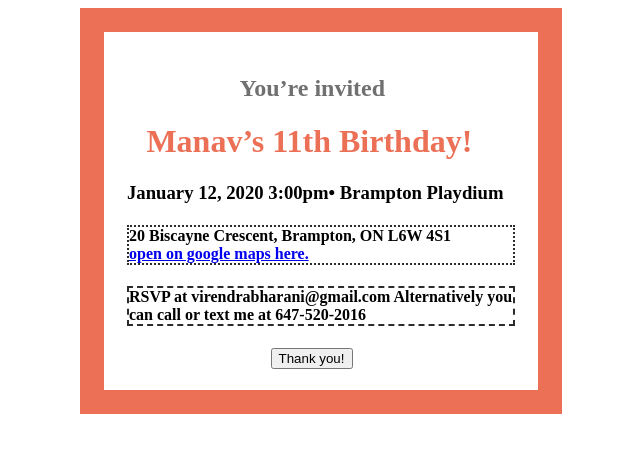
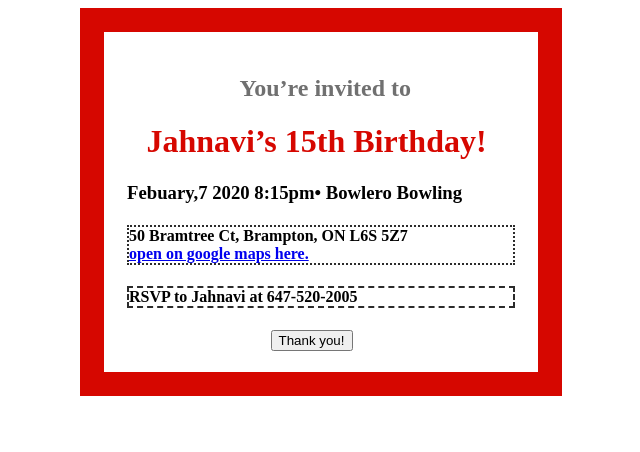
Before and after one commit to greninjagx/greninjagx.github.io, a plain HTML site: page birthday.html in a window 1280 px wide. Shown: the whole page, without its empty margins (319-959 px from the left). Drawn offline with Linux system fonts and the light colour scheme.

Commit message:
Update birthday.html

```diff
--- a/birthday.html
+++ b/birthday.html
@@ -1,3 +1,4 @@
+
 <!DOCTYPE html>
 <html>
     <head>
@@ -10,7 +11,7 @@
 
           }
             #EE {
-           color:rgb(235, 112, 85);
+           color:rgb(214, 7, 0);
          font-family:Playfair display;
 margin-left:5%;
 
@@ -26,7 +27,7 @@ margin-left:5%;
           #contanier {
             width: 388px;
             margin: auto;
-            border: 24px solid rgb(235, 112, 85);
+            border: 24px solid rgb(214, 7, 0);
 
 	padding: 23px;
         }
@@ -45,18 +46,17 @@ margin-left:5%;
     </head>
     <body>
        <div id="contanier">
-        <h2 id="invited">You’re invited</h2>
-        <h1 id="EE">Manav’s 11th
+        <h2 id="invited">You’re invited to</h2>
+        <h1 id="EE">Jahnavi’s 15th
 Birthday!</h1>
 
-  <h3 id="palay">January 12, 2020 3:00pm• Brampton Playdium
+  <h3 id="palay">Febuary,7 2020 8:15pm• Bowlero Bowling
 </h3>
-  <h4 id="location">20 Biscayne Crescent, Brampton, ON L6W 4S1<br><a href="https://g.page/playdium-brampton?share
+  <h4 id="location">50 Bramtree Ct, Brampton, ON L6S 5Z7<br><a href="https://www.google.com/maps/place/Bowlero+Brampton/@43.7446249,-79.7134976,17z/data=!3m1!4b1!4m5!3m4!1s0x882b3da74fd696ad:0x4376641042aec458!8m2!3d43.744621!4d-79.7113089
 ">open on google maps here.</a>
 </h4>
 
-   <h4 id="rsvp">RSVP at virendrabharani@gmail.com Alternatively
-you can call or text me at 647-520-2016
+   <h4 id="rsvp">RSVP to Jahnavi at 647-520-2005
 </h4>
   <button id="butt" type="button" onclick="alert('thank you!')">Thank you!</button>
    </div>
```
